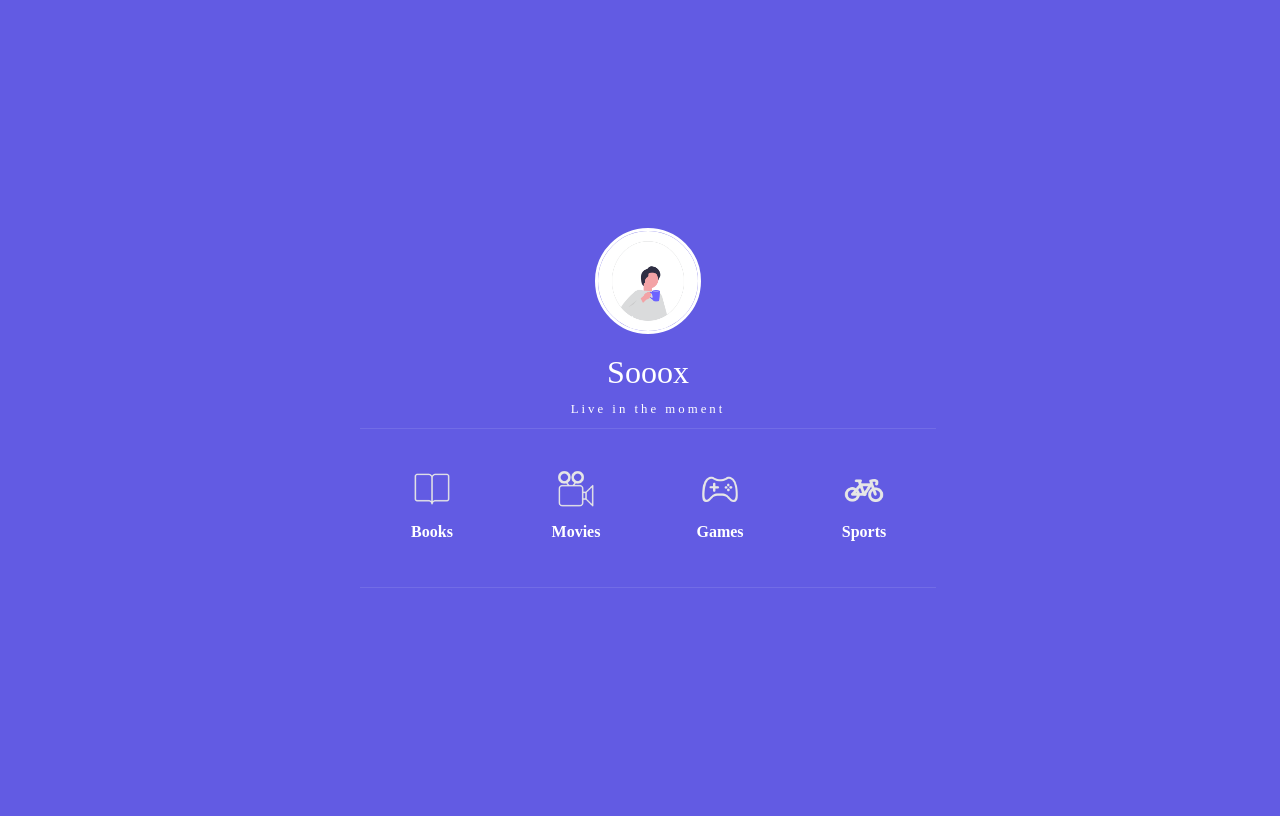
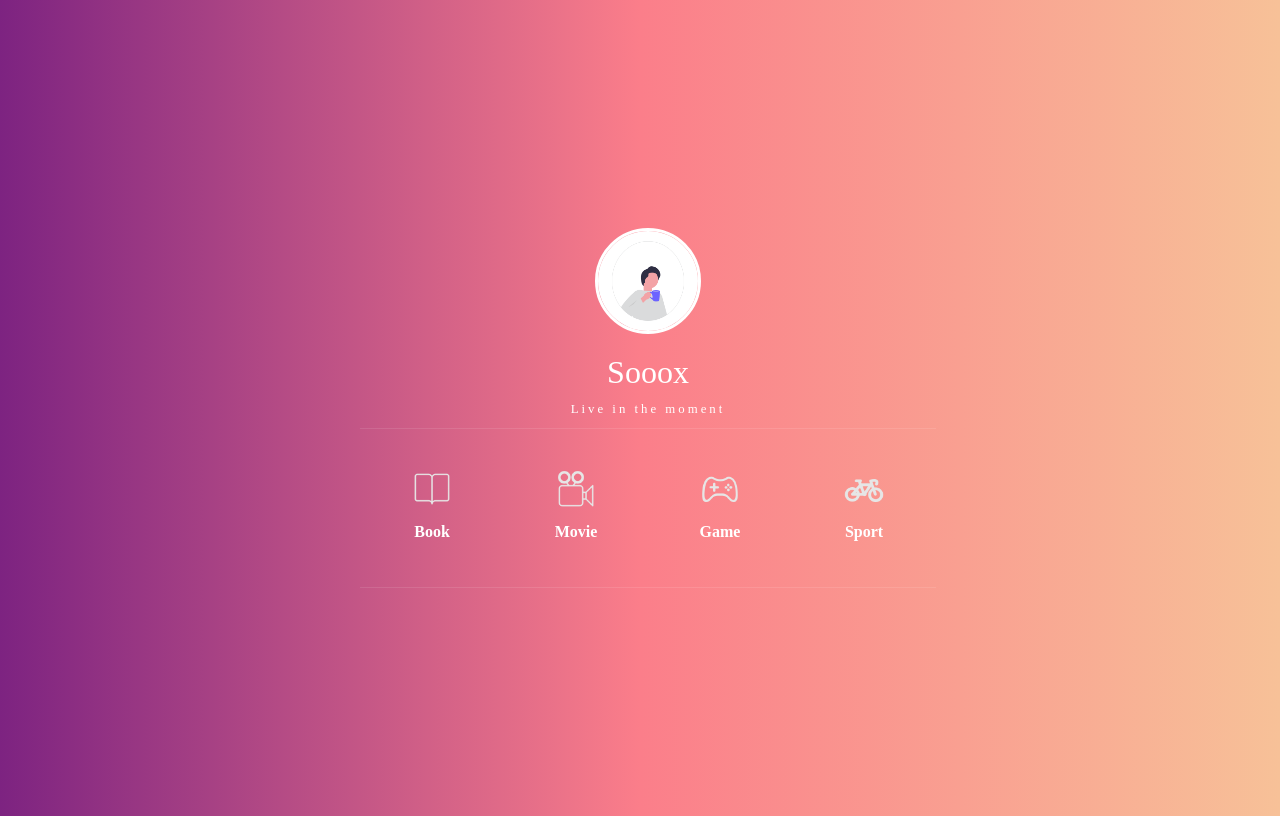
Before and after one commit to Soooooox/HomePage, a plain HTML site: page index.html in a window 1280 px wide. Drawn offline with Linux system fonts and the light colour scheme.

Commit message:
update homepage background color
更新了主页背景颜色

```diff
--- a/index.html
+++ b/index.html
@@ -20,25 +20,25 @@
         <div id="Books-page">
           <a href="./content/book/book-page.html" class="Books-link">
             <img src="./images/book.png" class="Books-coin">
-            <h1 class="Books">Books</h1>
+            <h1 class="Books">Book</h1>
           </a>
         </div>
         <div id="Movies-page">
           <a href="./content/movie/movie-page.html" class="Movies-link">
             <img src="./images/movie.png" class="Movies-coin">
-            <h1 class="Movies">Movies</h1>
+            <h1 class="Movies">Movie</h1>
           </a>
         </div>
         <div id="Games-page">
           <a href="./content/game/game.html" class="Games-link">
             <img src="./images/game.png" class="Games-coin">
-            <h1 class="Games">Games</h1>
+            <h1 class="Games">Game</h1>
           </a>
         </div>
         <div id="Sports-page">
           <a href="./content/sport/sport.html" class="Sports-link">
             <img src="./images/sport.png" class="Sports-coin">
-            <h1 class="Sports">Sports</h1>
+            <h1 class="Sports">Sport</h1>
           </a>
         </div>
       </div>
--- a/styles/home-page.css
+++ b/styles/home-page.css
@@ -1,5 +1,5 @@
 body{
-    background: #625be3;
+    background: linear-gradient(to right, #7d2381, #fb7e8a,#f7c198);
 }
 main{
     position: relative;
```
